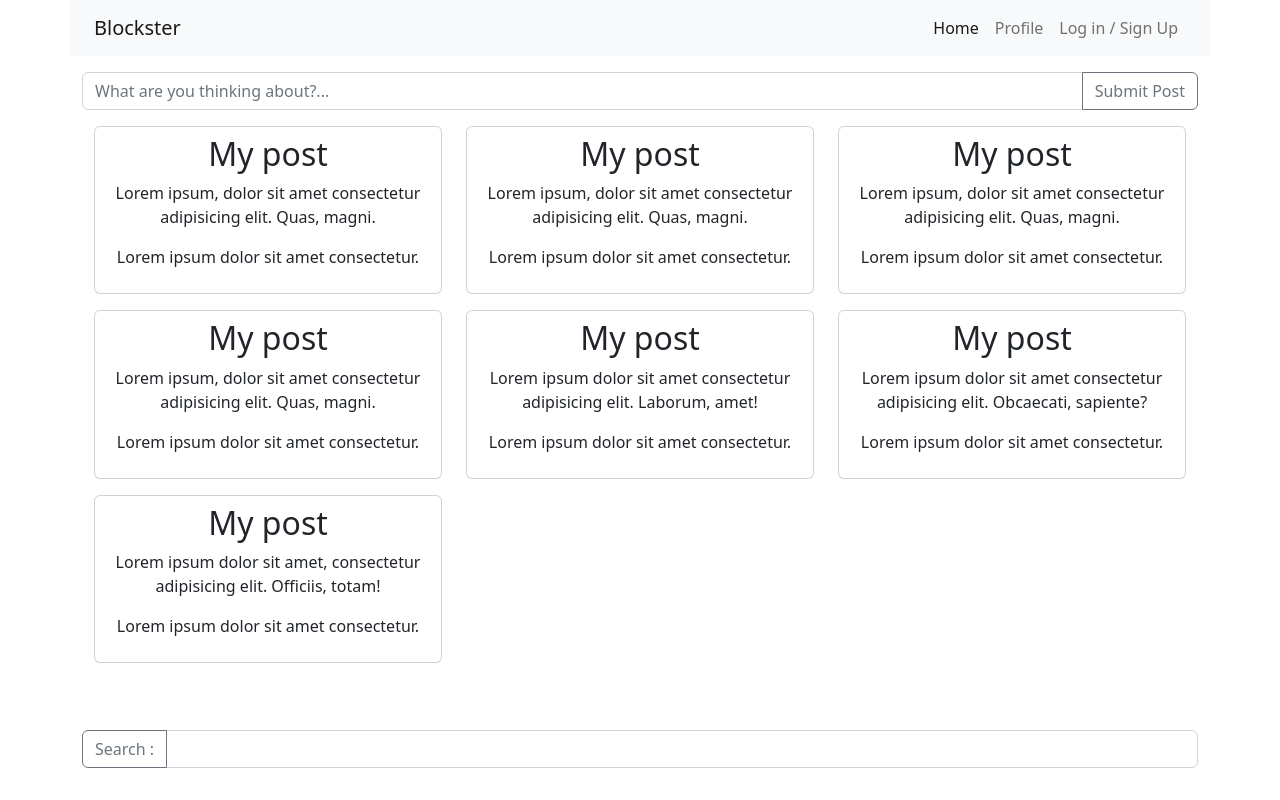
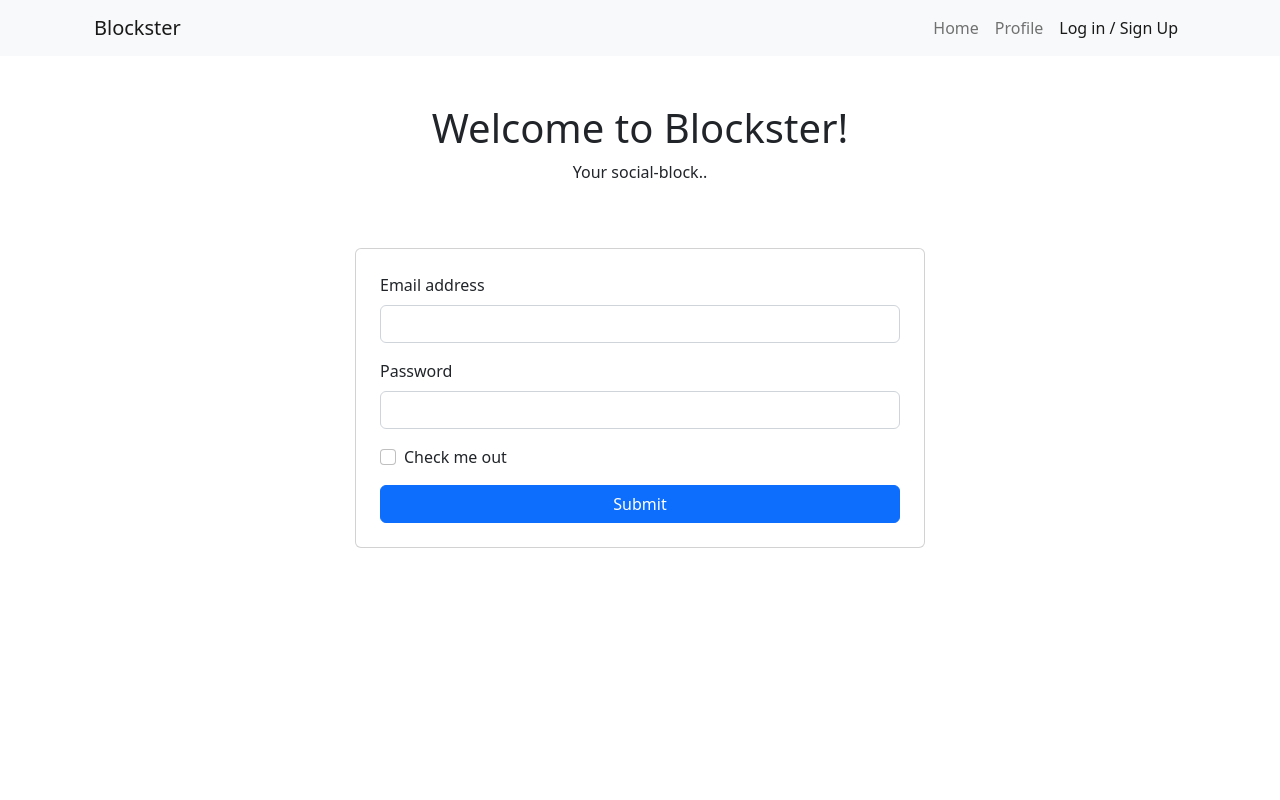
Before and after one commit to Lysaker-git/cssFrameworksCA-Noroff, a website: page index.html in a window 1280 px wide. Drawn offline with nearby package versions, Linux system fonts and the light colour scheme.

Commit message:
basic changes

```diff
--- a/index.html
+++ b/index.html
@@ -4,107 +4,60 @@
     <meta charset="UTF-8">
     <meta http-equiv="X-UA-Compatible" content="IE=edge">
     <meta name="viewport" content="width=device-width, initial-scale=1.0">
-    <title>Blockster | Your block of social interaction!</title>
+    <title>Blockster | Login!</title>
     <link rel="stylesheet" href="styles/css/index.css">
 
 </head>
 <body>
-    <header class="bg-light container">
-        <nav class="navbar navbar-expand-lg bg-light">
+    <header class="bg-light">
+      <div class="container">
+        <nav class="navbar navbar-expand-lg">
             <div class="container-fluid">
-              <a class="navbar-brand" href="#">Blockster</a>
+              <a class="navbar-brand" href="home.html">Blockster</a>
               <button class="navbar-toggler" type="button" data-bs-toggle="collapse" data-bs-target="#navbarSupportedContent" aria-controls="navbarSupportedContent" aria-expanded="false" aria-label="Toggle navigation">
                 <span class="navbar-toggler-icon"></span>
               </button>
               <div class="collapse navbar-collapse" id="navbarSupportedContent">
                 <ul class="navbar-nav ms-auto mb-2 mb-lg-0">
                   <li class="nav-item">
-                    <a class="nav-link active" aria-current="page" href="#">Home</a>
+                    <a class="nav-link "  href="home.html">Home</a>
                   </li>
                   <li class="nav-item">
                     <a class="nav-link" href="profile.html">Profile</a>
                   </li>
                   <li class="nav-item">
-                    <a href="log.html" class="nav-link">Log in / Sign Up</a>
+                    <a href="index.html" class="nav-link active" aria-current="page">Log in / Sign Up</a>
                   </li>
                 </ul>
               </div>
             </div>
           </nav>
+      </div>
     </header>
     <main class="container">
-        <div class="row">
-            <div class="col-12 my-3">
-                <div class="input-group">
-                    <input type="text" class="form-control" placeholder="What are you thinking about?..." aria-label="Recipient's username with two button addons">
-                    <button class="btn btn-outline-secondary" type="button">Submit Post</button>
-                  </div>
+      <section class="row">
+          <div class="col-12 text-center mt-5">
+            <h1>Welcome to Blockster!</h1>
+            <p class="">Your social-block..</p>
+          </div>
+
+          <form action="/profile.html#validation" method="GET" class="card mt-5 d-grid col-6 mx-auto h-100 p-4 signInForm">
+            <div class="mb-3">
+              <label for="exampleInputEmail1" class="form-label">Email address</label>
+              <input required type="email" class="form-control" id="exampleInputEmail1" aria-describedby="emailHelp">
             </div>
-        </div>
-        <div class="container text-center">
-            <div class="row row-cols-1 row-cols-sm-2 row-cols-md-3">
-              <div class="col mb-3">
-                <div class="card p-2">
-                    <h2 class="title">My post</h2>
-                    <p>Lorem ipsum, dolor sit amet consectetur adipisicing elit. Quas, magni.</p>
-                    <p>Lorem ipsum dolor sit amet consectetur.</p>
-                </div>
-              </div>
-              <div class="col mb-3">
-                <div class="card p-2">
-                    <h2 class="title">My post</h2>
-                    <p>Lorem ipsum, dolor sit amet consectetur adipisicing elit. Quas, magni.</p>
-                    <p>Lorem ipsum dolor sit amet consectetur.</p>
-                </div>
-              </div>
-              <div class="col mb-3">
-                <div class="card p-2">
-                    <h2 class="title">My post</h2>
-                    <p>Lorem ipsum, dolor sit amet consectetur adipisicing elit. Quas, magni.</p>
-                    <p>Lorem ipsum dolor sit amet consectetur.</p>
-                </div>
-              </div>
-              <div class="col mb-3">
-                <div class="card p-2">
-                    <h2 class="title">My post</h2>
-                    <p>Lorem ipsum, dolor sit amet consectetur adipisicing elit. Quas, magni.</p>
-                    <p>Lorem ipsum dolor sit amet consectetur.</p>
-                </div>
-              </div>
-              <div class="col mb-3">
-                <div class="card p-2">
-                    <h2 class="title">My post</h2>
-                    <p>Lorem ipsum dolor sit amet consectetur adipisicing elit. Laborum, amet!</p>
-                    <p>Lorem ipsum dolor sit amet consectetur.</p>
-                </div>
-              </div>
-              <div class="col mb-3">
-                <div class="card p-2">
-                    <h2 class="title">My post</h2>
-                    <p>Lorem ipsum dolor sit amet consectetur adipisicing elit. Obcaecati, sapiente?</p>
-                    <p>Lorem ipsum dolor sit amet consectetur.</p>
-                </div>
-              </div>
-              <div class="col mb-3">
-                <div class="card p-2">
-                    <h2 class="title">My post</h2>
-                    <p>Lorem ipsum dolor sit amet, consectetur adipisicing elit. Officiis, totam!</p>
-                    <p>Lorem ipsum dolor sit amet consectetur.</p>
-                </div>
-              </div>
+            <div class="mb-3">
+              <label for="exampleInputPassword1" class="form-label">Password</label>
+              <input required type="password" class="form-control" id="exampleInputPassword1">
             </div>
-          </div>
+            <div class="mb-3 form-check">
+              <input type="checkbox" class="form-check-input" id="exampleCheck1">
+              <label class="form-check-label" for="exampleCheck1">Check me out</label>
+            </div>
+            <button type="submit" class="btn btn-primary">Submit</button>
+          </form>
+      </section>
     </main>
-    <footer class="container fixed-bottom py-3">
-        <div class="row">
-            <div class="col-12">
-                <div class="input-group mb-3">
-                    <button class="btn btn-outline-secondary" type="button" id="button-addon1">Search :</button>
-                    <input type="text" class="form-control" placeholder="" aria-label="Example text with button addon" aria-describedby="button-addon1">
-                </div>
-            </div>
-      </div>
-    </footer>
     <script src="/node_modules/bootstrap/dist/js/bootstrap.bundle.min.js"></script>
 </body>
 </html>
```
Also changed, not shown: home.html (added, +112 -0 lines), profile.html (+45 -0 lines), singup.html (deleted).
